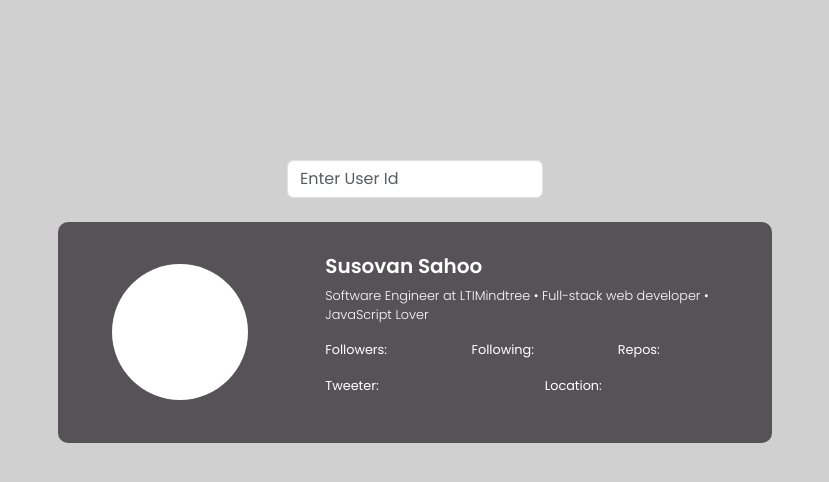
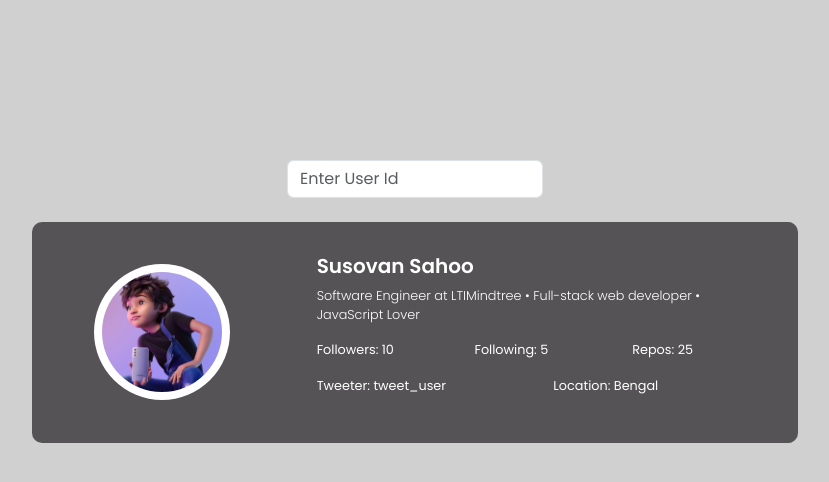
Before and after one commit to susovan777/GitHub-Profile-Searcher, a plain HTML site: page index.html in a window 1280 px wide. Shown: the whole page, without its empty margins (225-1054 px from the left). Drawn offline with nearby package versions, Linux system fonts and the light colour scheme.

Commit message:
Final modification

```diff
--- a/index.html
+++ b/index.html
@@ -31,11 +31,11 @@
                             <p class="card-text ">Software Engineer at LTIMindtree • Full-stack web developer • JavaScript Lover</p>
 
                             <div class="row">
-                                <div class="col-4"><p>Followers: </p></div>
-                                <div class="col-4"><p>Following: </p></div>
-                                <div class="col-4"><p>Repos: </p></div>
-                                <div class="col-6"><p>Tweeter: </p></div>
-                                <div class="col-6"><p>Location: </p></div>
+                                <div class="col-4"><p>Followers: 10</p></div>
+                                <div class="col-4"><p>Following: 5</p></div>
+                                <div class="col-4"><p>Repos: 25</p></div>
+                                <div class="col-6"><p>Tweeter: tweet_user</p></div>
+                                <div class="col-6"><p>Location: Bengal</p></div>
                             </div>
                         </div>
                     </div>
@@ -44,9 +44,6 @@
         </div>
     </main>
 
-    <script src="https://cdn.jsdelivr.net/npm/bootstrap@5.3.2/dist/js/bootstrap.bundle.min.js"
-        integrity="sha384-C6RzsynM9kWDrMNeT87bh95OGNyZPhcTNXj1NW7RuBCsyN/o0jlpcV8Qyq46cDfL"
-        crossorigin="anonymous"></script>
     <script src="main.js"></script>
 </body>
 
--- a/styles.css
+++ b/styles.css
@@ -24,6 +24,7 @@ body {
     background: none;
     border: none;
     border-radius: 10px;
+    margin-bottom: 0.5rem;
 }
 
 .card-title {
```
Also changed, not shown: dp.png (added).
